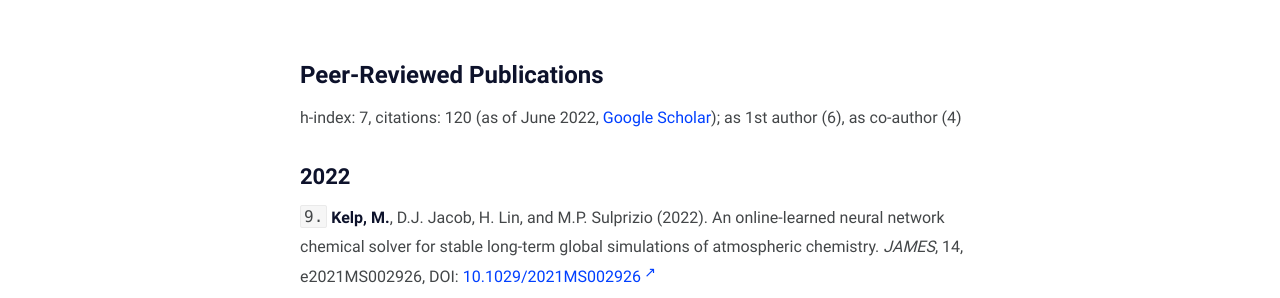
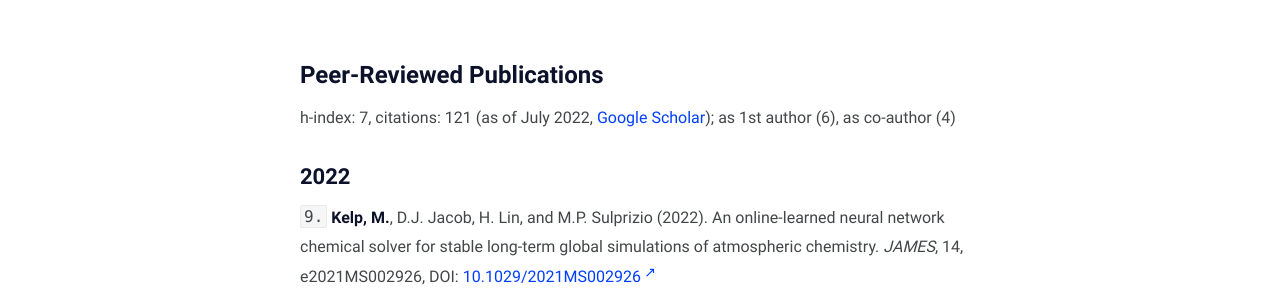
Before and after one commit to mkelp/mkelp.github.io, a Jekyll site: the page built from publications.md, in a window 1280 px wide. Shown: the part 169-467 px from the top of the page. Built offline with Jekyll 4.4.1, drawn with Linux system fonts in a browser that asks for light colours.

Commit message:
july update

```diff
--- a/_includes/footer.html
+++ b/_includes/footer.html
@@ -3,7 +3,7 @@
   <!-- <a class="footer_item" href=https://scholar.google.com/citations?user=jW7E7XAAAAAJ&hl=en target="_blank" rel="noreferrer noopener"
     >Google Scholar</a> -->
 
-  <a class="footer_item" href="https://makotokelp.com/assets/mkelpCV_June2022.pdf" target="_blank" rel="noreferrer noopener">
+  <a class="footer_item" href="https://makotokelp.com/assets/mkelpCV_July2022.pdf" target="_blank" rel="noreferrer noopener">
     <img src="assets/img/icon.cv.svg" style=
     "height: 31px; margin-left: 12px" class="social-icon"></a>
 
--- a/publications.md
+++ b/publications.md
@@ -11,7 +11,7 @@ comments: false
 
 # Peer-Reviewed Publications
 
-h-index: 7, citations: 120 (as of June 2022, [Google Scholar](https://scholar.google.com/citations?user=jW7E7XAAAAAJ&hl=en)); as 1st author (6), as co-author (4)
+h-index: 7, citations: 121 (as of July 2022, [Google Scholar](https://scholar.google.com/citations?user=jW7E7XAAAAAJ&hl=en)); as 1st author (6), as co-author (4)
 
 ## **2022**
 
```
Also changed, not shown: aboutMe.md (+1 -1 lines), 1 other file.
